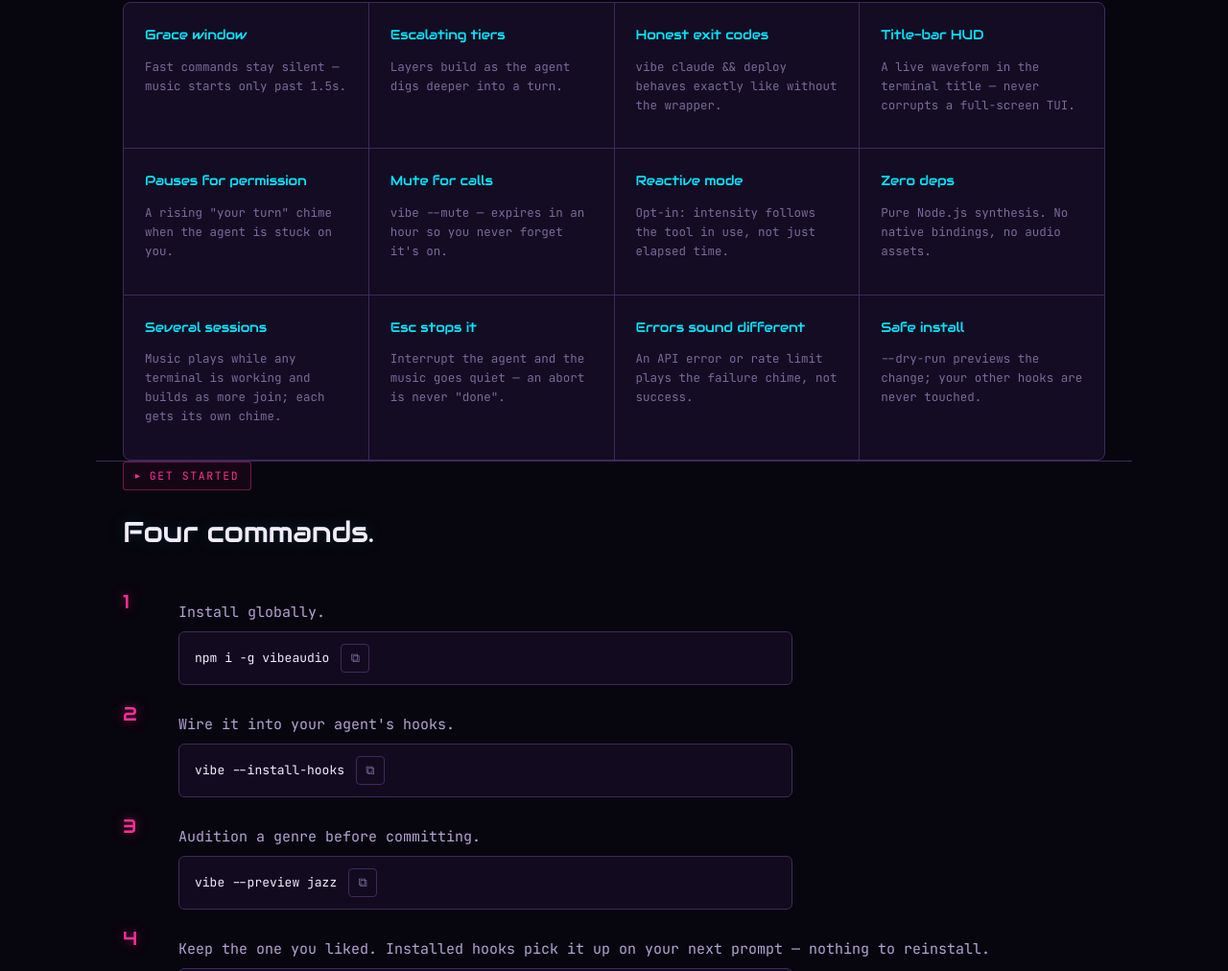
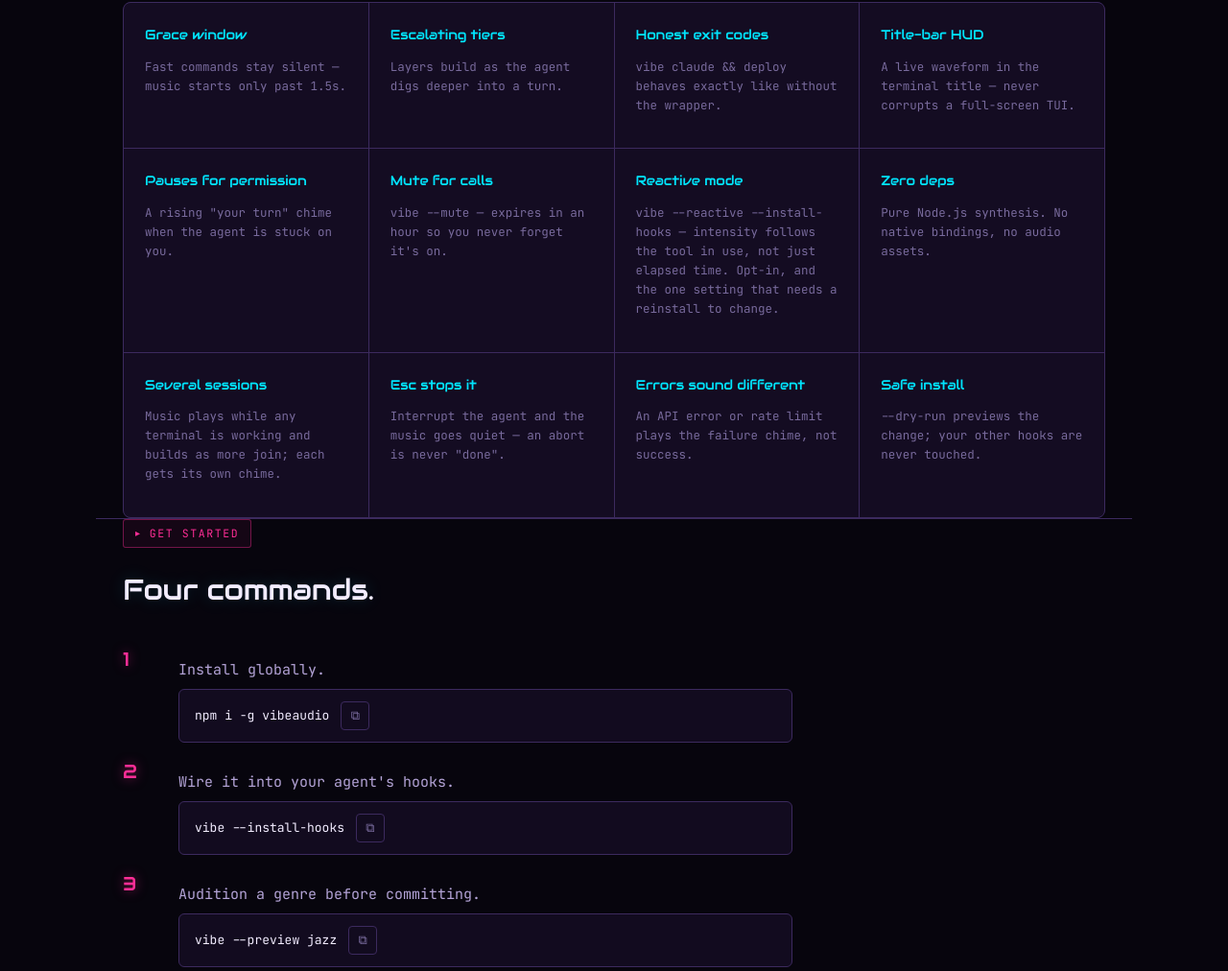
Before and after one commit to kiril6/vibeaudio, a website: page docs/index.html in a window 1280 px wide. Shown: the part 4016-5028 px from the top of the page at 96% size. Drawn offline with Linux system fonts and the light colour scheme.

Commit message:
docs: show the reactive command on the site
The landing page described reactive mode but never showed how to turn
it on - and it is now the only setting that still needs a reinstall,
sitting two sections below a step that promises there is nothing to
reinstall. The card carries the command and says so.

Co-Authored-By: Claude Opus 5 <noreply@anthropic.com>

```diff
--- a/docs/index.html
+++ b/docs/index.html
@@ -418,7 +418,7 @@ footer a{ color:var(--ink-dim); }
     <div class="feat"><h3>Title-bar HUD</h3><p>A live waveform in the terminal title — never corrupts a full-screen TUI.</p></div>
     <div class="feat"><h3>Pauses for permission</h3><p>A rising "your turn" chime when the agent is stuck on you.</p></div>
     <div class="feat"><h3>Mute for calls</h3><p><code>vibe --mute</code> — expires in an hour so you never forget it's on.</p></div>
-    <div class="feat"><h3>Reactive mode</h3><p>Opt-in: intensity follows the tool in use, not just elapsed time.</p></div>
+    <div class="feat"><h3>Reactive mode</h3><p><code>vibe --reactive --install-hooks</code> — intensity follows the tool in use, not just elapsed time. Opt-in, and the one setting that needs a reinstall to change.</p></div>
     <div class="feat"><h3>Zero deps</h3><p>Pure Node.js synthesis. No native bindings, no audio assets.</p></div>
     <div class="feat"><h3>Several sessions</h3><p>Music plays while any terminal is working and builds as more join; each gets its own chime.</p></div>
     <div class="feat"><h3>Esc stops it</h3><p>Interrupt the agent and the music goes quiet — an abort is never "done".</p></div>
```
